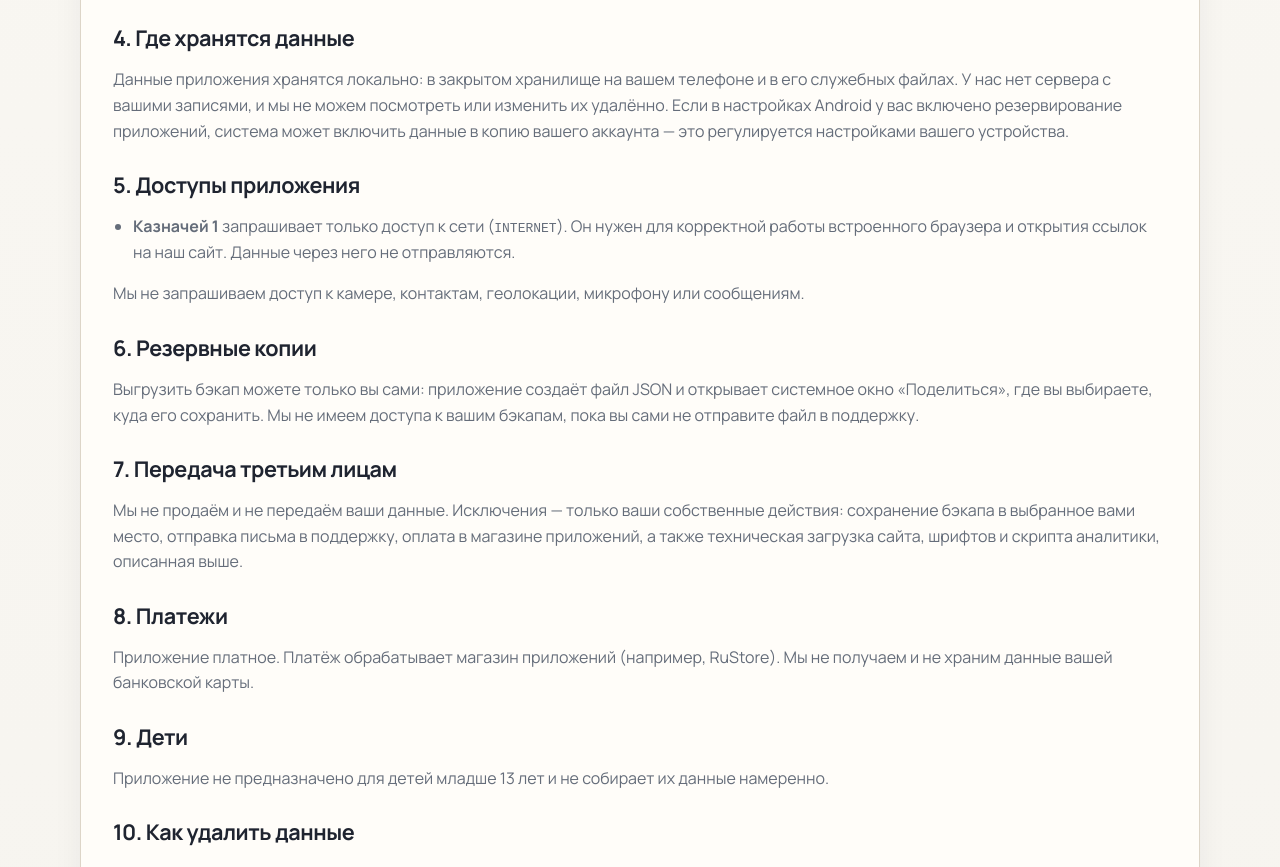
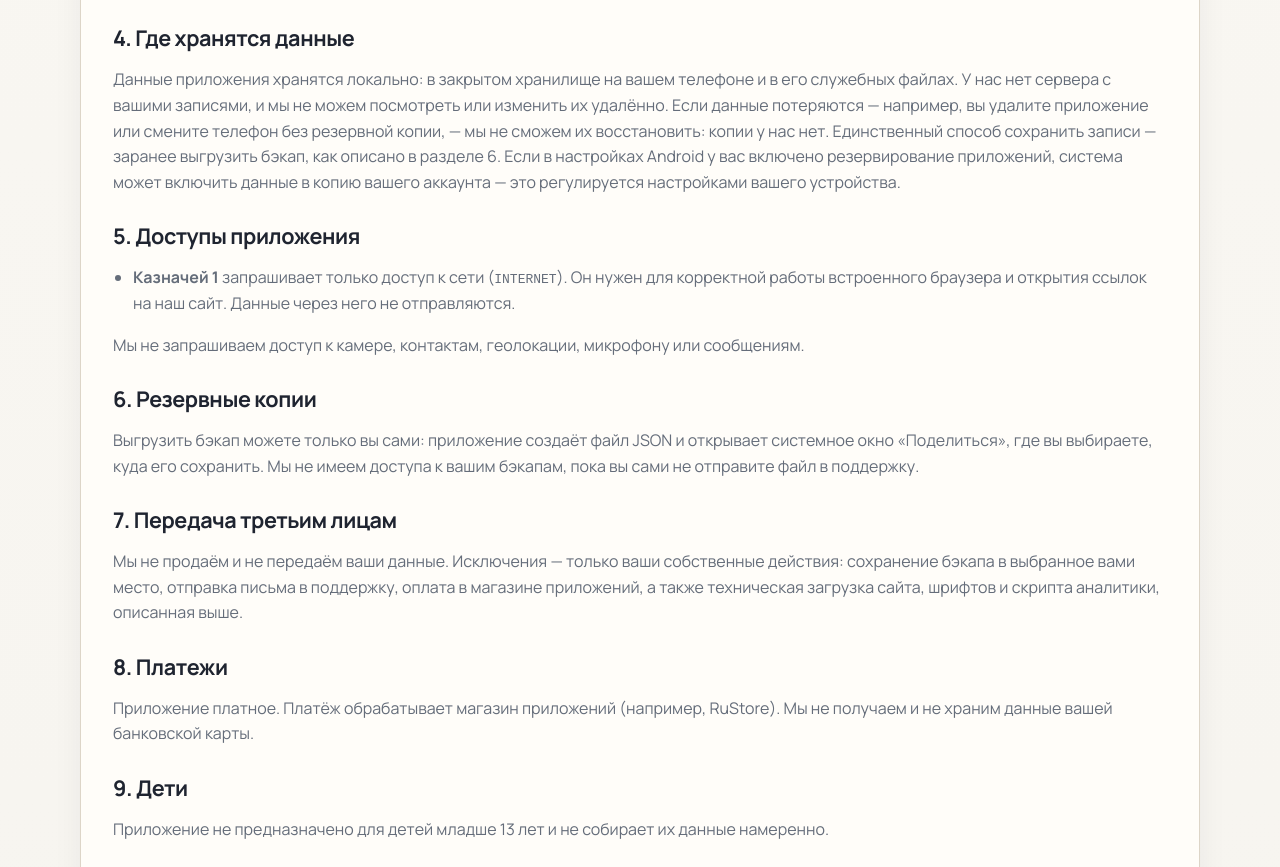
Before and after one commit to andreyserebrennikov8155/serebrennikov-brothers-site, a plain HTML site: page privacy.html in a window 1280 px wide. Shown: the part 1158-2025 px from the top of the page. Drawn offline with Linux system fonts and the light colour scheme.

Commit message:
Политика: честно про невозможность восстановить потерянные данные

```diff
--- a/privacy.html
+++ b/privacy.html
@@ -48,7 +48,7 @@
           <p><strong>На сайте.</strong> Когда вы открываете страницу, браузер автоматически отправляет хостингу технические данные — IP-адрес, тип браузера и версию системы. Без этого сайт не загрузится. Для шрифта Manrope мы подключаем Google Fonts — браузер обращается к серверам Google. Для учёта посещений мы используем аналитику Umami: она показывает, какие страницы открывают и откуда приходят посетители, без файлов cookie и без привязки статистики к конкретному человеку — IP-адрес в отчётах не сохраняется. Рекламы на сайте нет, форм сбора данных тоже нет.</p>
 
           <h2>4. Где хранятся данные</h2>
-          <p>Данные приложения хранятся локально: в закрытом хранилище на вашем телефоне и в его служебных файлах. У нас нет сервера с вашими записями, и мы не можем посмотреть или изменить их удалённо. Если в настройках Android у вас включено резервирование приложений, система может включить данные в копию вашего аккаунта — это регулируется настройками вашего устройства.</p>
+          <p>Данные приложения хранятся локально: в закрытом хранилище на вашем телефоне и в его служебных файлах. У нас нет сервера с вашими записями, и мы не можем посмотреть или изменить их удалённо. Если данные потеряются — например, вы удалите приложение или смените телефон без резервной копии, — мы не сможем их восстановить: копии у нас нет. Единственный способ сохранить записи — заранее выгрузить бэкап, как описано в разделе 6. Если в настройках Android у вас включено резервирование приложений, система может включить данные в копию вашего аккаунта — это регулируется настройками вашего устройства.</p>
 
           <h2>5. Доступы приложения</h2>
           <ul>
```
